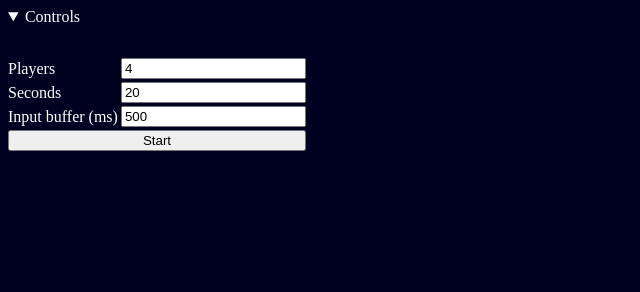
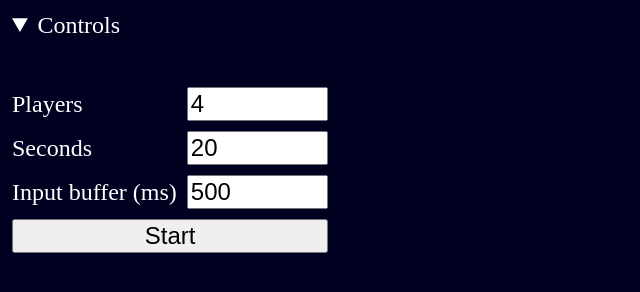
Before and after one commit to tertsdiepraam/chez-plus, a plain HTML site: page index.html in a window 1280 px wide. Shown: the whole page, without its empty margins (0-640 px from the left). Drawn offline with Linux system fonts and the light colour scheme.

Commit message:
bigger and nicer controls

```diff
--- a/index.html
+++ b/index.html
@@ -14,7 +14,22 @@
             grid-template-columns: max-content max-content;
             align-items: center;
             align-content: center;
-            gap: 3px;
+            gap: 10px;
+        }
+
+        #control-details {
+            position: absolute;
+            font-size: 1.5em;
+            top: 0.5em;
+            left: 0.5em;
+        }
+
+        input {
+            width: 10ch;
+        }
+
+        input, button {
+            font-size: inherit;
         }
 
         #controls > *:last-child {
```
